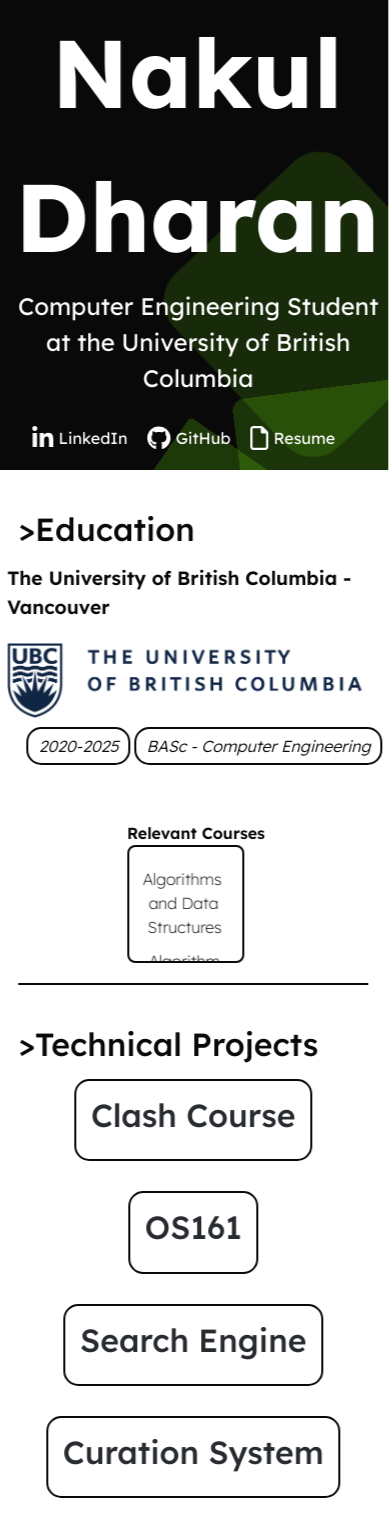
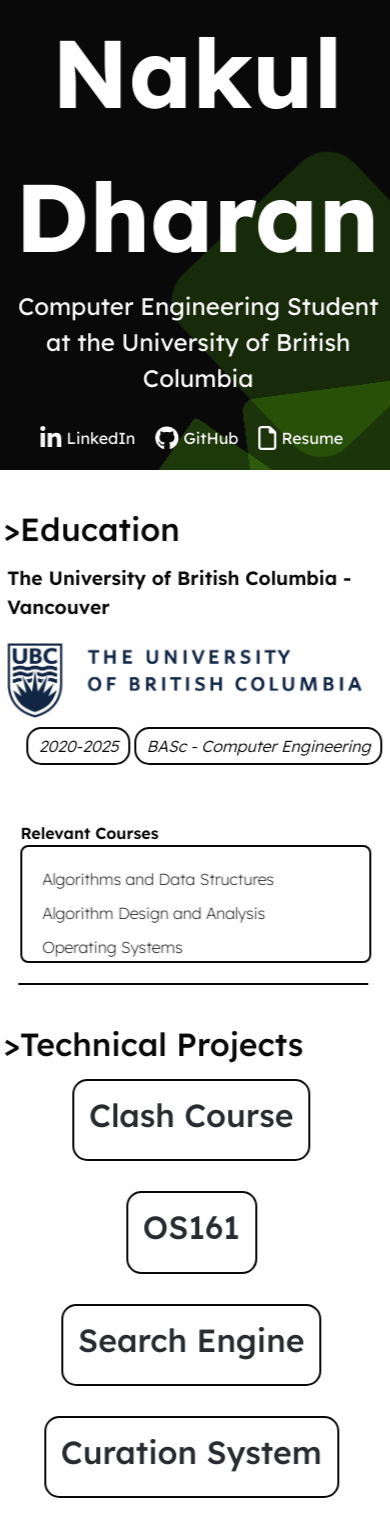
Before and after one commit to NakulGD/NakulD-Portfolio, a React (Create React App) app: page / in a window 390 px wide. Shown: the top 1526 px of the page. Built offline with nearby package versions, Linux system fonts and the light colour scheme; a web font is replaced by a local one.

Commit message:
Mobile optimizations

```diff
--- a/src/components/styling/MainPage.css
+++ b/src/components/styling/MainPage.css
@@ -28,7 +28,7 @@ body {
     flex-direction: column;
     justify-content: flex-start;
     align-items:flex-start;
-    width: 100vw; /* Thin rectangle width */
+    width: 102%; /* Thin rectangle width */
     height:max-content; /* Thin rectangle height */
     background-color: rgb(0, 0, 0);
 }
@@ -91,7 +91,7 @@ body {
 
 @media screen and (max-width: 768px) {
     .socials-bar {
-        width: 100%; /* Adjust width to fit the screen */
+        width: 102%; /* Adjust width to fit the screen */
         justify-content: center; /* Center the items */
         margin: 0 auto; /* Center the bar itself */
         padding-top: 30px; /* Adjust padding as needed */
@@ -104,10 +104,13 @@ body {
 
     .header-name {
         text-align: center;
+        padding-right: 2%;
     }
 
     .header-info {
         text-align: center;
+        padding-right: 2%;
+
     }
 
 }
@@ -475,17 +478,6 @@ body {
     margin-bottom: 1vh;
 }
 
-
-@media screen and (max-width: 768px) {
-    .education-section {
-        display: flex;
-        flex-direction: column;
-        justify-content: center;
-        align-items: center;
-        gap: 10vw;
-    }
-}
-
 .projects-section {
     padding-top: 2%;
     width: 100vw;
@@ -520,6 +512,68 @@ body {
     color: rgb(0, 0, 0);
     font-family: 'Lexend', sans-serif;
     font-style: normal;
+}
+
+
+@media screen and (max-width: 768px) {
+
+    .education-title {
+        display: flex;
+        align-self: flex-start;
+        justify-self: flex-start;
+        margin-top: 40px;
+        margin-left: 5px;
+        z-index: 4;
+
+    }
+
+
+    .education-section {
+        display: flex;
+        flex-direction: column;
+        justify-content: center;
+        align-items: center;
+        gap: 10vw;
+    }
+
+    .course-list {
+        text-align: left;
+        padding: 20px;
+        border: 2px solid #000000; /* Solid black border, adjust color and width as needed */
+        border-radius: 8px; /* Rounded corners */
+        direction: rtl;
+        width: 90vw; /* Adjust the width as needed */
+        height: 14vh; /* Adjust the height as needed */
+        overflow-y: scroll;
+    }
+
+    .projects-section {
+        padding-top: 2%;
+        width: 99vw;
+        height: fit-content;
+        padding-bottom: 30%;
+        background-color: #ffffff;
+        align-content: flex-start;
+        align-items: flex-start;
+        display: flex;
+        flex-wrap: wrap;
+        gap: 30px; /* Space between cards */
+        justify-content:center;
+
+    }
+
+    .projects-title {
+        margin-top: 40px;
+        margin-left: 5px;
+        align-self: flex-start;
+        display: flex;
+        flex-direction: row;
+        z-index: 4;
+        color: rgb(0, 0, 0);
+        font-family: 'Lexend', sans-serif;
+        font-size: 2em;
+    }
+
 }
 
 .blur-background {
```
